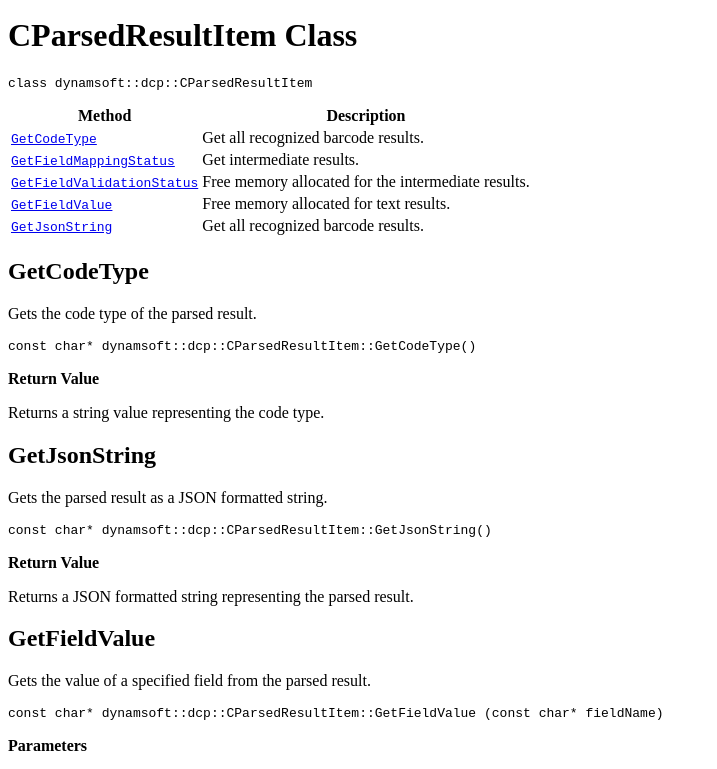
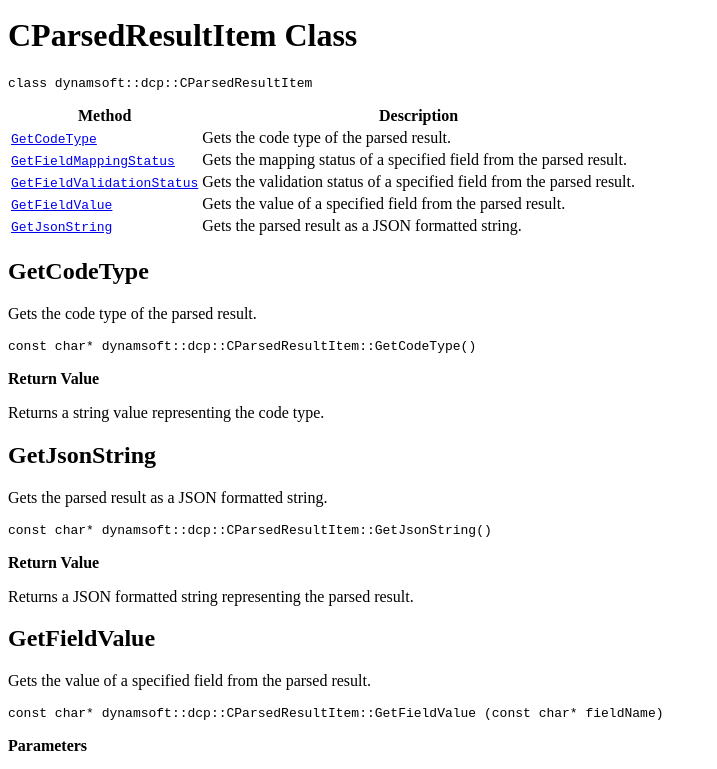
Before and after one commit to dynamsoft-docs/code-parser-docs-server, a Jekyll site: the page built from programming/cplusplus/api-reference/class/parsed-result-item.md, in a window 1280 px wide and 900 px high, scrolled down 456 px, cut to the strip 131-900 px from the top of the window. Shown: the whole strip, without its empty margins (0-717 px from the left). Built offline with Jekyll 4.4.1, drawn with Linux system fonts in a browser that asks for light colours.

Commit message:
Update parsed-result-item.md

```diff
--- a/programming/cplusplus/api-reference/class/parsed-result-item.md
+++ b/programming/cplusplus/api-reference/class/parsed-result-item.md
@@ -15,11 +15,11 @@ class dynamsoft::dcp::CParsedResultItem
 
   | Method               | Description |
   |----------------------|-------------|
-  | [`GetCodeType`](#getcodetype) | Get all recognized barcode results. |
-  | [`GetFieldMappingStatus`](#getfieldmappingstatus) | Get intermediate results. |
-  | [`GetFieldValidationStatus`](#getfieldvalidationstatus) | Free memory allocated for the intermediate results. |
-  | [`GetFieldValue`](#getfieldvalue) | Free memory allocated for text results. |
-  | [`GetJsonString`](#getjsonstring) | Get all recognized barcode results. |
+  | [`GetCodeType`](#getcodetype) | Gets the code type of the parsed result. |
+  | [`GetFieldMappingStatus`](#getfieldmappingstatus) | Gets the mapping status of a specified field from the parsed result. |
+  | [`GetFieldValidationStatus`](#getfieldvalidationstatus) | Gets the validation status of a specified field from the parsed result. |
+  | [`GetFieldValue`](#getfieldvalue) | Gets the value of a specified field from the parsed result. |
+  | [`GetJsonString`](#getjsonstring) | Gets the parsed result as a JSON formatted string. |
 
 ## GetCodeType
 
```
